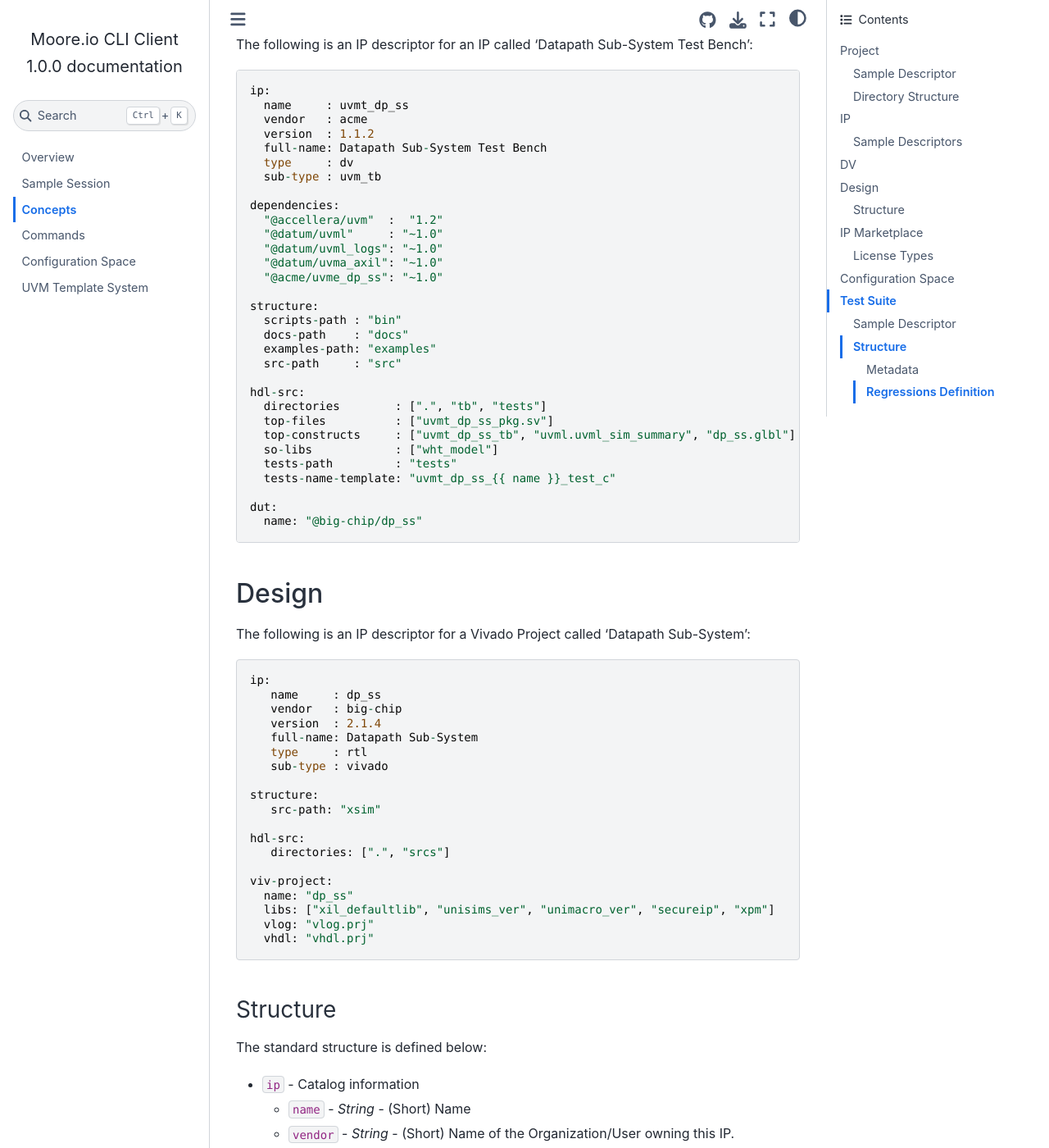
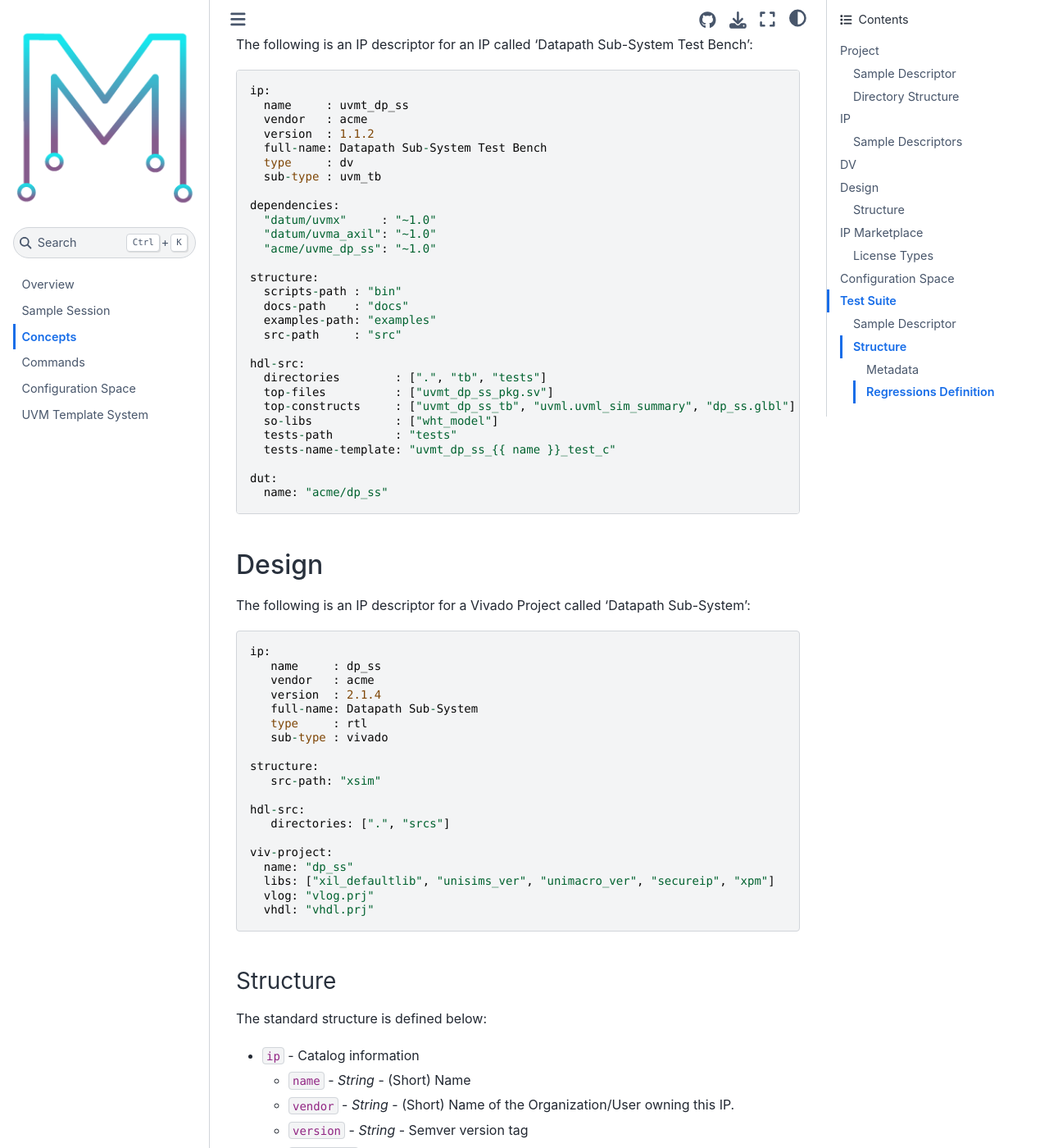
Before and after one commit to Datum-Technology-Corporation/mio_cli_client, a Sphinx documentation site: the page built from docs/concepts.rst, in a window 1280 px wide and 1400 px high, scrolled down 1412 px. Shown: the whole window at 82% size. Built offline with Sphinx 7.4.7 and the Sphinx Book theme 1.1.4, drawn with Linux system fonts in a browser that asks for light colours; some of the changed text lies outside the part shown.

Commit message:
update for docs

```diff
--- a/docs/concepts.rst
+++ b/docs/concepts.rst
@@ -65,11 +65,9 @@
     sub-type : uvm_tb
 
   dependencies:
-    "@accellera/uvm"  :  "1.2"
-    "@datum/uvml"     : "~1.0"
-    "@datum/uvml_logs": "~1.0"
-    "@datum/uvma_axil": "~1.0"
-    "@acme/uvme_dp_ss": "~1.0"
+    "datum/uvmx"     : "~1.0"
+    "datum/uvma_axil": "~1.0"
+    "acme/uvme_dp_ss": "~1.0"
 
   structure:
     scripts-path : "bin"
@@ -86,7 +84,7 @@
     tests-name-template: "uvmt_dp_ss_{{ name }}_test_c"
 
   dut:
-    name: "@big-chip/dp_ss"
+    name: "acme/dp_ss"
 
 Design
 ------
@@ -95,7 +93,7 @@
 
   ip:
      name     : dp_ss
-     vendor   : big-chip
+     vendor   : acme
      version  : 2.1.4
      full-name: Datapath Sub-System
      type     : rtl
@@ -134,7 +132,7 @@
 
 - ``dependencies`` - `List` - IP dependencies.  Can include both local (project) and external (from Moore.io IP catalog).
 
-  - ``"@<Vendor>/<IP Name>" : "<Version>"`` - Where ``<IP Name>`` is the (short) name of an IP and ``<Version>`` is the required version of that IP specified via semver.
+  - ``"<Vendor>/<IP Name>" : "<Version>"`` - Where ``<IP Name>`` is the (short) name of an IP and ``<Version>`` is the required version of that IP specified via semver.
 
 - ``structure`` - Paths for directory structure.
 
```
Also changed, not shown: docs/_static/logo.png (added).
